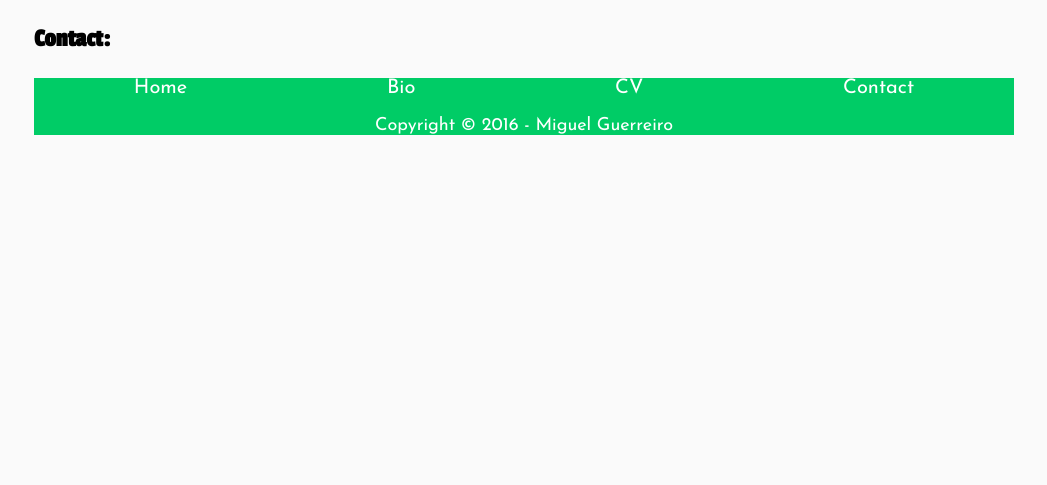
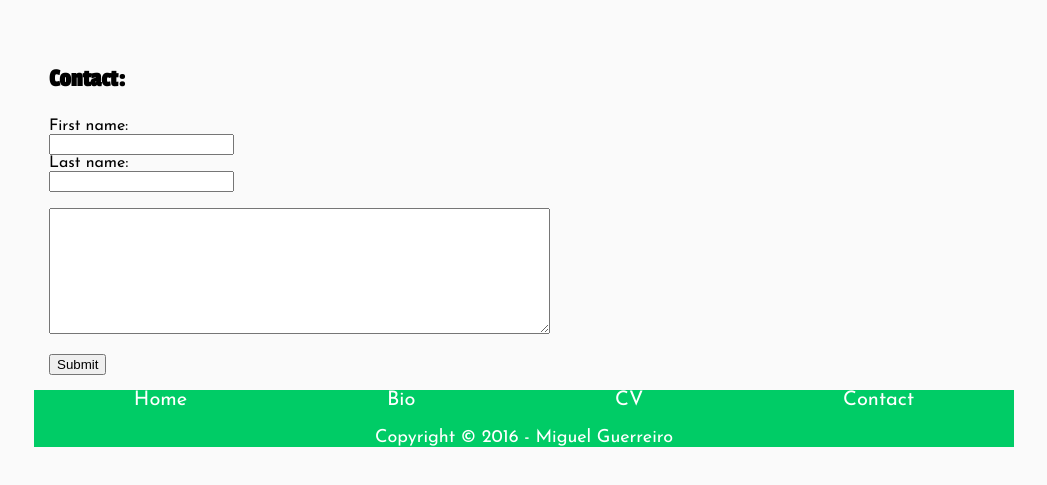
Before and after one commit to mikitas98/csy1018-assign1, a plain HTML site: page Contact.html in a window 1280 px wide. Shown: the part 221-706 px from the top of the page, without its empty margins (116-1163 px from the left). Drawn offline with nearby package versions, Linux system fonts and the light colour scheme.

Commit message:
Contact form done and started commenting

```diff
--- a/Contact.html
+++ b/Contact.html
@@ -1,15 +1,22 @@
 <!DOCTYPE html>
 <html>
 
+<!-- Head Start -->
 <head>
     <meta charset="utf-8">
     <title>Contact</title>
     <link rel="stylesheet" href="css/style.css">
+    <!-- Google Fonts, https://fonts.google.com -->
     <link href="https://fonts.googleapis.com/css?family=Poiret+One" rel="stylesheet">
     <link href="https://fonts.googleapis.com/css?family=Passion+One" rel="stylesheet">
     <link href="https://fonts.googleapis.com/css?family=Josefin+Sans" rel="stylesheet">
+</head>
+<!-- Head End -->
 
+<!-- Body Start -->
     <body>
+
+      <!-- Header Start -->
       <header>
         <a class="nav-bar" href="index.html">Home</a>
         <a class="nav-bar" href="bio.html">Bio</a>
@@ -18,8 +25,23 @@
         <h1>Miguel Guerreiro</h1>
             <img class="thumbnail-image" src="images/IMG_0031edited.jpg" alt="Miguel Guerreiro" />
       </header>
+      <!-- Header End -->
+
+      <!-- Contact form start, snatched the code from www.w3schools.com -->
+      <div class="Contact-form">
         <h3>Contact:</h3>
+        <form>
+          First name:<br>
+          <input type="text"><br>
+          Last name:<br>
+          <input type="text" name="lastname"><br><br>
+          <textarea name="Message" rows="8" cols="60"></textarea><br><br>
+          <button type="button" onclick="alert('Your message has been sent!')">Submit</button>
+        </form>
+      <!-- Contact form End -->
 
+        <!-- Footer Start -->
+        </div>
         <div class="footer-div">
         <footer>
           <a class="footer-nav-bar" href="index.html">Home</a>
@@ -29,6 +51,8 @@
         </footer>
         <p class="footer-paragraph">Copyright &copy 2016 - Miguel Guerreiro</p>
         </div>
+        <!-- Footer End -->
+
     </body>
-
+<!-- Body End -->
 </html>
--- a/css/style.css
+++ b/css/style.css
@@ -29,6 +29,7 @@ body {
     background-color: rgb(0, 204, 102);
     color: rgb(255, 255, 255);
     font-size: 25px;
+    box-shadow: 0 15px 15px rgba(0, 0, 0, 0.10), 0 10px 10px rgba(0, 0, 0, 0.05);
 }
 
 .index-h1{
@@ -37,6 +38,10 @@ body {
   font-size: 55px;
   display: flex;
   justify-content: center;
+}
+
+.Contact-form {
+  padding: 15px;
 }
 
 footer {
```
Also changed, not shown: Bio.html (+13 -0 lines), CV.html (+13 -1 lines), index.html (+11 -0 lines), 1 other file.
